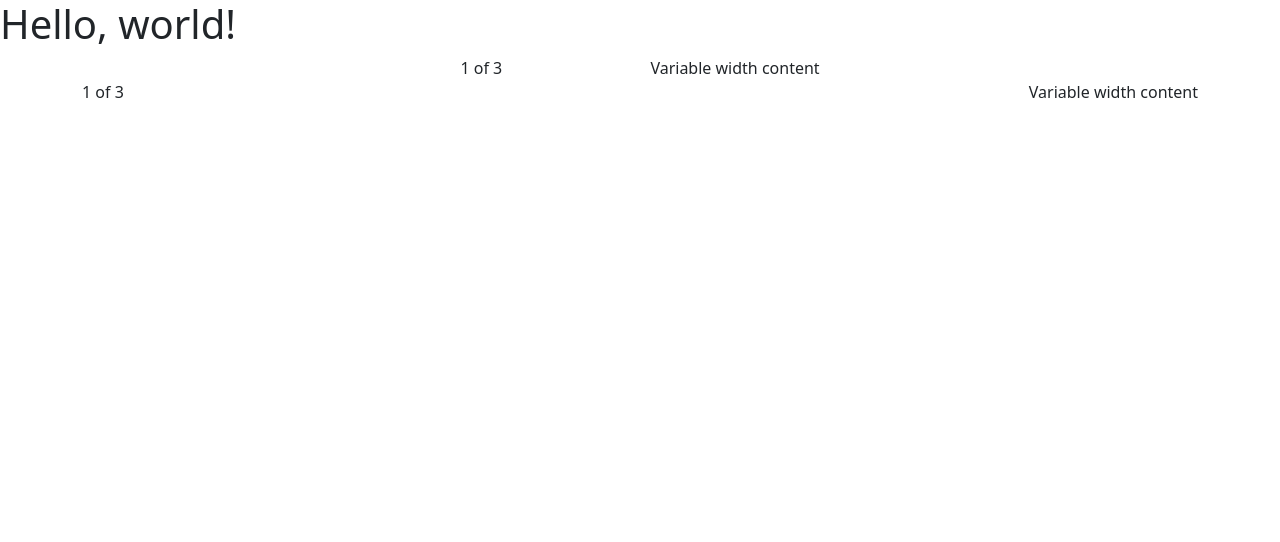
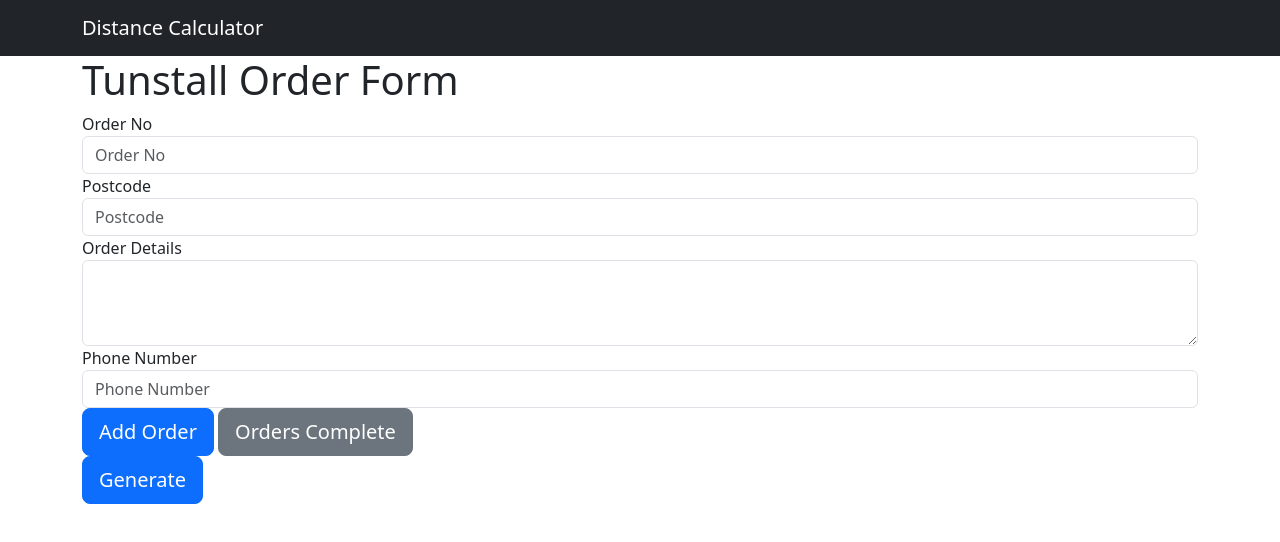
Before and after one commit to zoeperry28/zoeperry28.github.io, a plain HTML site: page restruct/main.html in a window 1280 px wide. Drawn offline with nearby package versions, Linux system fonts and the light colour scheme.

Commit message:
Basic Form Setup

```diff
--- /dev/null
+++ b/restruct/css/main.css
@@ -0,0 +1,3 @@
+h1 {
+    color: #000;
+}
--- /dev/null
+++ b/restruct/js/page.js
@@ -0,0 +1,48 @@
+// get the form element
+const form = document.querySelector('form');
+
+// create an empty array to hold the orders
+let orders = [];
+
+// listen for button click
+document.addEventListener('DOMContentLoaded', () => {
+    const button = document.querySelector('#add-order');
+    button.addEventListener('click', (event) => {
+        // prevent the default form submission behavior
+        event.preventDefault();
+
+        // get the form data
+        const orderNo = document.querySelector('#inlineFormCustomSelect1').value;
+        const postcode = document.querySelector('#inlineFormCustomSelect2').value;
+        const orderDetails = document.querySelector('#inlineFormCustomSelect3').value;
+        const phoneNumber = document.querySelector('#inlineFormCustomSelect4').value;
+
+        // create an object with the form data
+        const order = {
+            orderNo: orderNo,
+            postcode: postcode,
+            orderDetails: orderDetails,
+            phoneNumber: phoneNumber
+        };
+
+        // add the order object to the orders array
+        orders.push(order);
+
+        // reset the form fields
+        document.querySelector('#inlineFormCustomSelect1').value = '';
+        document.querySelector('#inlineFormCustomSelect2').value = '';
+        document.querySelector('#inlineFormCustomSelect3').value = '';
+        document.querySelector('#inlineFormCustomSelect4').value = '';
+
+
+        // log the orders array to the console
+        console.log(orders);
+    });
+});
+
+document.addEventListener('DOMContentLoaded', () => {
+    const button = document.querySelector('#add-order');
+    button.addEventListener('click', (event) => {
+
+    });
+});
--- a/restruct/main.html
+++ b/restruct/main.html
@@ -1,31 +1,51 @@
 <!doctype html>
 <html lang="en">
   <head>
+    <script src="js/page.js"></script>
+    <link rel="stylesheet" href="css/main.css">
     <meta charset="utf-8">
     <meta name="viewport" content="width=device-width, initial-scale=1">
     <title>Distance Calculator</title>
     <link href="https://cdn.jsdelivr.net/npm/bootstrap@5.3.0-alpha3/dist/css/bootstrap.min.css" rel="stylesheet" integrity="sha384-KK94CHFLLe+nY2dmCWGMq91rCGa5gtU4mk92HdvYe+M/SXH301p5ILy+dN9+nJOZ" crossorigin="anonymous">
   </head>
   <body>
-    <h1>Hello, world!</h1>
+    <nav class="navbar navbar-dark bg-dark">
+        <div class="container">
+          <a class="navbar-brand" href="#">Distance Calculator</a>
+        </div>
+      </nav>
     <script src="https://cdn.jsdelivr.net/npm/bootstrap@5.3.0-alpha3/dist/js/bootstrap.bundle.min.js" integrity="sha384-ENjdO4Dr2bkBIFxQpeoTz1HIcje39Wm4jDKdf19U8gI4ddQ3GYNS7NTKfAdVQSZe" crossorigin="anonymous"></script>
     <div class="container">
-        <div class="row justify-content-md-center">
-          <div class="col col-lg-2">
-            1 of 3
+        <form>
+            <div>
+                <h1> Tunstall Order Form </h1>
+                <div class="form-group">
+                    <div class="postcode_entry">
+                        <label class="mr-sm-2" for="inlineFormCustomSelect">Order No</label>
+                        <input type="text" class="form-control" id="inlineFormCustomSelect1" placeholder="Order No">
                     </div>
-          <div class="col-md-auto">
-            Variable width content
+                    <div class="postcode_entry1">
+                        <label class="mr-sm-2" for="inlineFormCustomSelect">Postcode</label>
+                        <input type="text" class="form-control" id="inlineFormCustomSelect2" placeholder="Postcode">
                     </div>
+                    <div class="form-group">
+                        <label class="mr-sm-2" for="inlineFormCustomSelect">Order Details</label>
+                        <textarea class="form-control" id="inlineFormCustomSelect3" rows="3"></textarea>
                     </div>
-        <div class="row">
-          <div class="col">
-            1 of 3
+                    <div class="tel_entry">
+                        <label class="mr-sm-2" for="inlineFormCustomSelect">Phone Number</label>
+                        <input type="text" class="form-control" id="inlineFormCustomSelect4" placeholder="Phone Number">
                     </div>
-          <div class="col-md-auto">
-            Variable width content
+                    <div>
+                        <div>
+                            <button id="add-order" type="button" class="btn btn-primary btn-lg btn-block">Add Order</button>
+                            <button id="complete" type="button" class="btn btn-secondary btn-lg btn-block">Orders Complete</button>
+                        </div>
+                        <button id="generate-list" type="button" class="btn btn-primary btn-lg btn-block">Generate</button>
                     </div>
                 </div>
             </div>
+        </form>
+    </div>
   </body>
 </html>
```
Also changed, not shown: restruct/js/api_calls.js (renamed from restruct/api_calls.js), restruct/js/main.js (renamed from restruct/main.js), restruct/js/order.js (renamed from restruct/order.js). Lines whose indentation alone changed are shown as unchanged.
